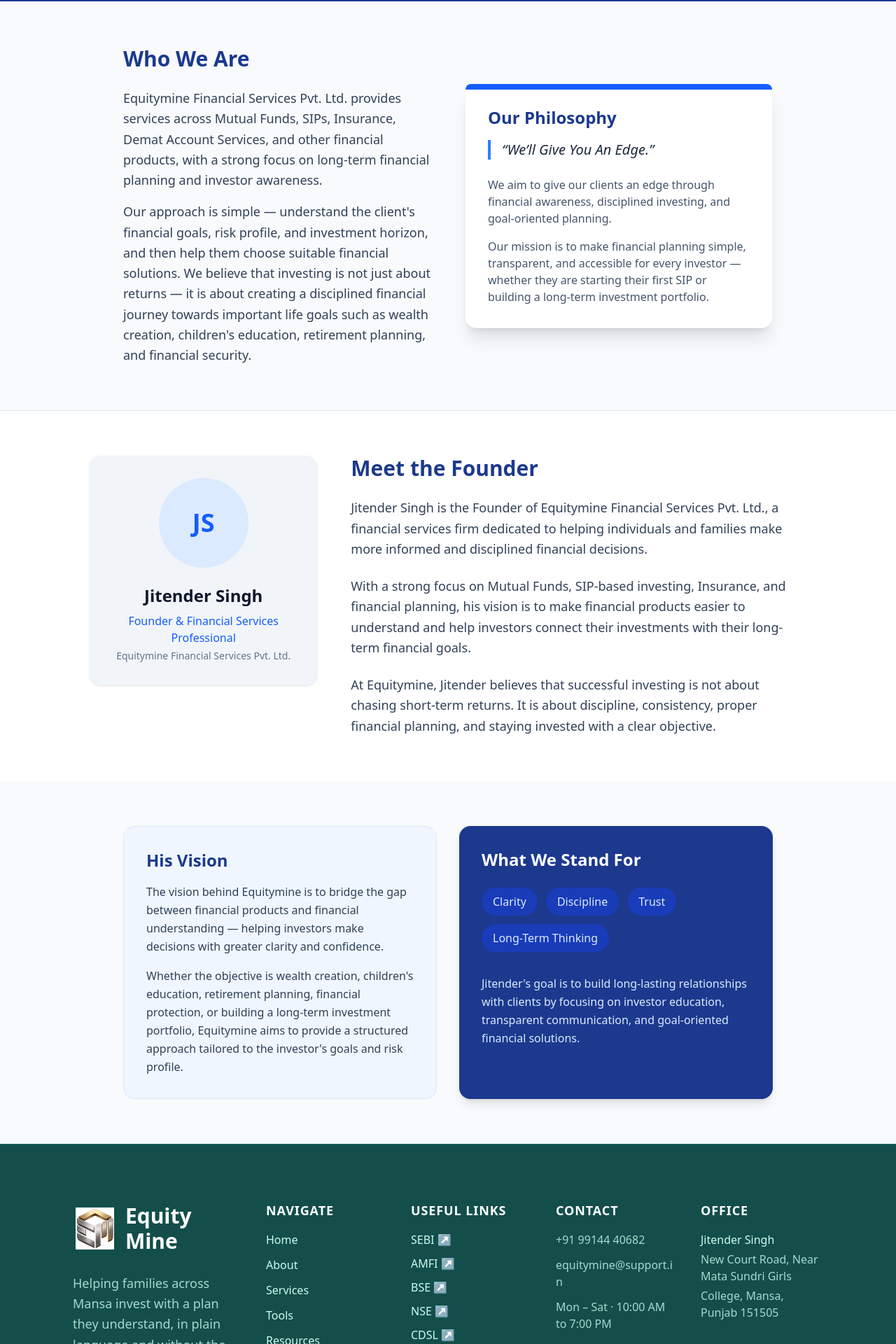
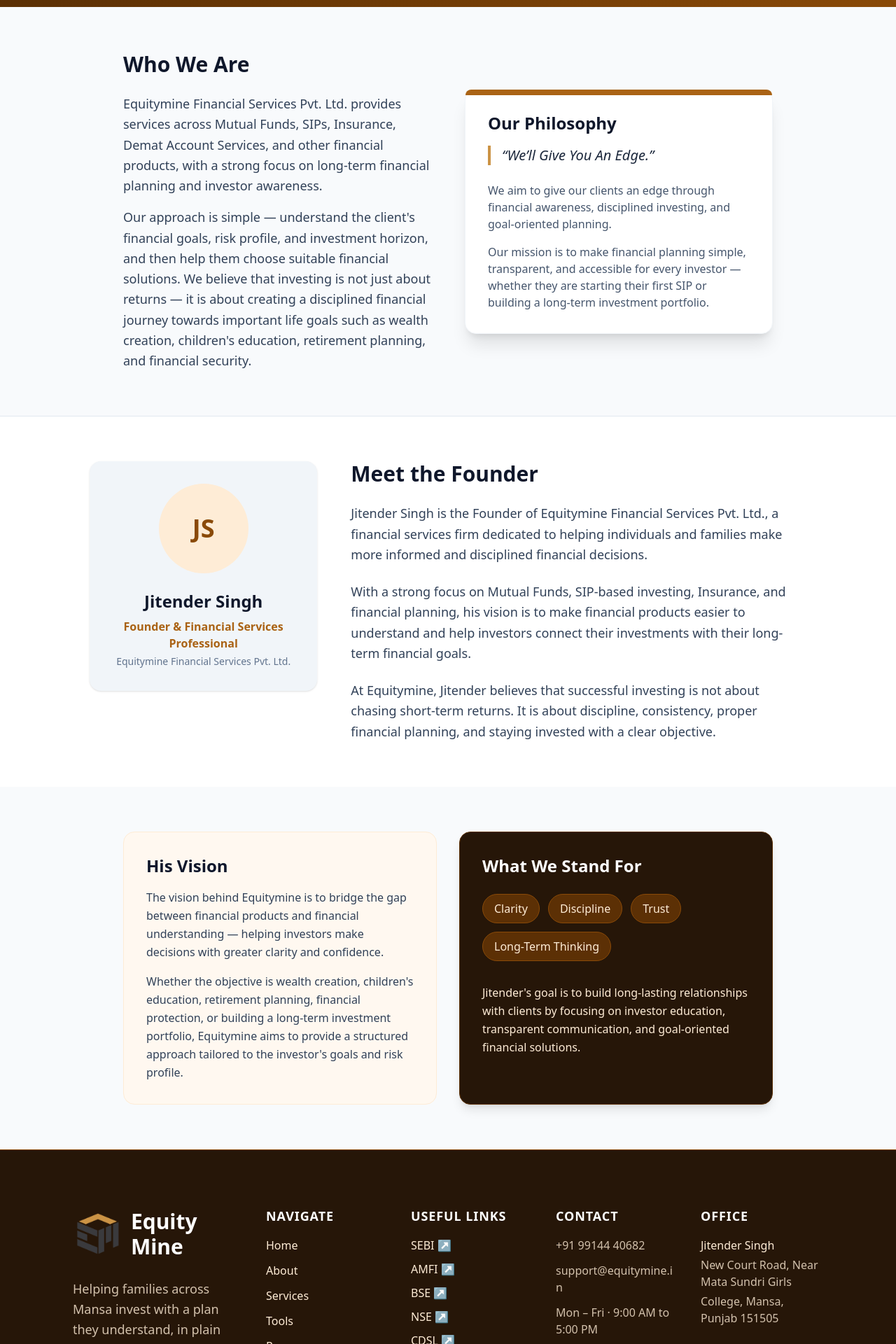
Before and after one commit to null-ptrx/equityMine, a Next.js app: page /about in a window 1280 px wide. Shown: the part 380-2300 px from the top of the page at 70% size. Built offline with nearby package versions, Linux system fonts and the light colour scheme.

Commit message:
feat: update brand theme colors, contact info, and company bio details

```diff
--- a/app/about/page.tsx
+++ b/app/about/page.tsx
@@ -4,10 +4,10 @@
   return (
     <div className="min-h-screen bg-slate-50 text-slate-900 font-sans">
       {/* Hero Section */}
-      <section className="bg-blue-900 text-white py-20 px-6 sm:px-12">
+      <section className="bg-gradient-to-br from-brand-900 via-brand-800 to-brand-700 text-white py-20 px-6 sm:px-12">
         <div className="max-w-5xl mx-auto text-center">
           <h1 className="text-4xl md:text-5xl font-extrabold mb-6 tracking-tight">About Equitymine Financial Services</h1>
-          <p className="text-xl text-blue-100 max-w-3xl mx-auto leading-relaxed">
+          <p className="text-xl text-brand-100 max-w-3xl mx-auto leading-relaxed">
             Helping individuals and families make informed decisions about their financial future in Mansa, Punjab.
           </p>
         </div>
@@ -16,7 +16,7 @@
       {/* Intro & Philosophy */}
       <section className="py-16 px-6 sm:px-12 max-w-5xl mx-auto grid md:grid-cols-2 gap-12 items-center">
         <div>
-          <h2 className="text-3xl font-bold mb-6 text-blue-900">Who We Are</h2>
+          <h2 className="text-3xl font-bold mb-6 text-slate-900">Who We Are</h2>
           <p className="text-lg text-slate-700 leading-relaxed mb-4">
             Equitymine Financial Services Pvt. Ltd. provides services across Mutual Funds, SIPs, Insurance, Demat Account Services, and other financial products, with a strong focus on long-term financial planning and investor awareness.
           </p>
@@ -25,9 +25,9 @@
           </p>
         </div>
         <div className="bg-white p-8 rounded-2xl shadow-xl border border-slate-100 relative">
-          <div className="absolute top-0 left-0 w-full h-2 bg-blue-600 rounded-t-2xl"></div>
-          <h3 className="text-2xl font-bold mb-4 text-blue-900">Our Philosophy</h3>
-          <blockquote className="text-xl italic font-medium text-slate-800 mb-6 border-l-4 border-blue-500 pl-4">
+          <div className="absolute top-0 left-0 w-full h-2 bg-brand-600 rounded-t-2xl"></div>
+          <h3 className="text-2xl font-bold mb-4 text-slate-900">Our Philosophy</h3>
+          <blockquote className="text-xl italic font-medium text-slate-800 mb-6 border-l-4 border-brand-500 pl-4">
             “We’ll Give You An Edge.”
           </blockquote>
           <p className="text-slate-600 mb-4">
@@ -45,16 +45,16 @@
           <div className="flex flex-col md:flex-row gap-12 items-start">
             <div className="md:w-1/3">
               <div className="bg-slate-100 rounded-2xl p-8 text-center shadow-sm">
-                <div className="w-32 h-32 bg-blue-100 rounded-full mx-auto mb-6 flex items-center justify-center text-blue-600 text-4xl font-bold">
+                <div className="w-32 h-32 bg-brand-100 rounded-full mx-auto mb-6 flex items-center justify-center text-brand-700 text-4xl font-bold">
                   JS
                 </div>
                 <h3 className="text-2xl font-bold text-slate-900">Jitender Singh</h3>
-                <p className="text-blue-600 font-medium mt-2">Founder & Financial Services Professional</p>
+                <p className="text-brand-600 font-semibold mt-2">Founder & Financial Services Professional</p>
                 <p className="text-sm text-slate-500 mt-1">Equitymine Financial Services Pvt. Ltd.</p>
               </div>
             </div>
             <div className="md:w-2/3">
-              <h2 className="text-3xl font-bold mb-6 text-blue-900">Meet the Founder</h2>
+              <h2 className="text-3xl font-bold mb-6 text-slate-900">Meet the Founder</h2>
               <p className="text-lg text-slate-700 leading-relaxed mb-6">
                 Jitender Singh is the Founder of Equitymine Financial Services Pvt. Ltd., a financial services firm dedicated to helping individuals and families make more informed and disciplined financial decisions.
               </p>
@@ -72,8 +72,8 @@
       {/* Vision & Values */}
       <section className="py-16 px-6 sm:px-12 max-w-5xl mx-auto">
         <div className="grid md:grid-cols-2 gap-8">
-          <div className="bg-blue-50 p-8 rounded-2xl border border-blue-100">
-            <h3 className="text-2xl font-bold mb-4 text-blue-900">His Vision</h3>
+          <div className="bg-brand-50 p-8 rounded-2xl border border-brand-100">
+            <h3 className="text-2xl font-bold mb-4 text-slate-900">His Vision</h3>
             <p className="text-slate-700 leading-relaxed mb-4">
               The vision behind Equitymine is to bridge the gap between financial products and financial understanding — helping investors make decisions with greater clarity and confidence.
             </p>
@@ -81,15 +81,15 @@
               Whether the objective is wealth creation, children&apos;s education, retirement planning, financial protection, or building a long-term investment portfolio, Equitymine aims to provide a structured approach tailored to the investor&apos;s goals and risk profile.
             </p>
           </div>
-          <div className="bg-blue-900 text-white p-8 rounded-2xl shadow-lg">
+          <div className="bg-brand-900 text-white p-8 rounded-2xl shadow-lg border border-brand-800">
             <h3 className="text-2xl font-bold mb-6 text-white">What We Stand For</h3>
             <div className="flex flex-wrap gap-3 mb-8">
-              <span className="bg-blue-800 text-blue-100 px-4 py-2 rounded-full font-medium">Clarity</span>
-              <span className="bg-blue-800 text-blue-100 px-4 py-2 rounded-full font-medium">Discipline</span>
-              <span className="bg-blue-800 text-blue-100 px-4 py-2 rounded-full font-medium">Trust</span>
-              <span className="bg-blue-800 text-blue-100 px-4 py-2 rounded-full font-medium">Long-Term Thinking</span>
+              <span className="bg-brand-800 text-brand-100 border border-brand-700 px-4 py-2 rounded-full font-medium">Clarity</span>
+              <span className="bg-brand-800 text-brand-100 border border-brand-700 px-4 py-2 rounded-full font-medium">Discipline</span>
+              <span className="bg-brand-800 text-brand-100 border border-brand-700 px-4 py-2 rounded-full font-medium">Trust</span>
+              <span className="bg-brand-800 text-brand-100 border border-brand-700 px-4 py-2 rounded-full font-medium">Long-Term Thinking</span>
             </div>
-            <p className="text-blue-100 leading-relaxed">
+            <p className="text-brand-100 leading-relaxed">
               Jitender&apos;s goal is to build long-lasting relationships with clients by focusing on investor education, transparent communication, and goal-oriented financial solutions.
             </p>
           </div>
--- a/app/globals.css
+++ b/app/globals.css
@@ -1,12 +1,16 @@
 @import "tailwindcss";
 
 @theme {
-  --color-brand-50: #f0fdfa;
-  --color-brand-100: #ccfbf1;
-  --color-brand-500: #14b8a6;
-  --color-brand-600: #0d9488;
-  --color-brand-700: #0f766e;
-  --color-brand-900: #134e4a;
+  --color-brand-50: #fff8f0;
+  --color-brand-100: #feecd6;
+  --color-brand-200: #fcd7aa;
+  --color-brand-300: #f8ba6e;
+  --color-brand-400: #e09f47;
+  --color-brand-500: #cb9345;
+  --color-brand-600: #aa6315;
+  --color-brand-700: #8a4a08;
+  --color-brand-800: #5c3005;
+  --color-brand-900: #261608;
 
   --color-accent-400: #fbbf24;
   --color-accent-500: #f59e0b;
--- a/app/page.tsx
+++ b/app/page.tsx
@@ -339,7 +339,7 @@
                     <div className="flex flex-col">
                       <span className="text-xs font-semibold text-slate-400 uppercase tracking-wider">Phone Support</span>
                       <span className="text-base font-semibold text-slate-800 group-hover:text-brand-600 transition-colors">+91 99144 40682</span>
-                      <span className="text-xs text-slate-500">Mon – Sat · 10:00 AM to 7:00 PM</span>
+                      <span className="text-xs text-slate-500">Mon – Fri · 9:00 AM to 5:00 PM</span>
                     </div>
                   </a>
 
@@ -353,7 +353,7 @@
                     </div>
                     <div className="flex flex-col">
                       <span className="text-xs font-semibold text-slate-400 uppercase tracking-wider">Email Inquiry</span>
-                      <span className="text-base font-semibold text-slate-800 group-hover:text-brand-600 transition-colors">equitymine@support.in</span>
+                      <span className="text-base font-semibold text-slate-800 group-hover:text-brand-600 transition-colors">support@equitymine.in</span>
                       <span className="text-xs text-slate-500">Typically replies within 2 hours</span>
                     </div>
                   </a>
--- a/components/Footer.tsx
+++ b/components/Footer.tsx
@@ -195,9 +195,9 @@
                   href="mailto:equitymine@support.in"
                   className="hover:text-white focus-visible:outline-none focus-visible:ring-2 focus-visible:ring-accent-400 rounded-sm transition-colors break-all"
                 >
-                  equitymine@support.in
+                  support@equitymine.in
                 </a>
-                <span>Mon – Sat · 10:00 AM to 7:00 PM</span>
+                <span>Mon – Fri · 9:00 AM to 5:00 PM</span>
               </address>
             </div>
 
@@ -225,9 +225,7 @@
           <p className="text-sm text-brand-100/80">
             ARN No. 277368
           </p>
-          <p className="text-sm text-brand-100/80">
-            Initial registration on [valid till DD.MM.YYYY] | Valid till [valid till DD.MM.YYYY]
-          </p>
+
         </div>
 
         {/* Statutory disclaimer */}
@@ -239,7 +237,7 @@
             Mutual fund investments are subject to market risks. Read all scheme-related documents carefully. Past performance is not indicative of future returns. The calculators and content on this site are for illustrative and educational purposes only and do not constitute investment advice. Please consult your mutual fund distributor before investing.
           </p>
           <p>
-            Grievance redressal: Jitender Singh · <a href="mailto:equitymine@support.in" className="underline hover:text-white transition-colors">equitymine@support.in</a> · <a href="tel:+919914440682" className="underline hover:text-white transition-colors">+91 99144 40682</a>. Unresolved complaints may be escalated to <a href="https://www.amfiindia.com" target="_blank" rel="noopener noreferrer" className="underline hover:text-white transition-colors">AMFI</a> or through <a href="https://scores.sebi.gov.in" target="_blank" rel="noopener noreferrer" className="underline hover:text-white transition-colors">SEBI SCORES</a>. Full details on the <a href="/disclaimer" className="underline hover:text-white transition-colors">disclaimer page</a>.
+            Grievance redressal: Jitender Singh · <a href="mailto:equitymine@support.in" className="underline hover:text-white transition-colors">support@equitymine.in</a> · <a href="tel:+919914440682" className="underline hover:text-white transition-colors">+91 99144 40682</a>. Unresolved complaints may be escalated to <a href="https://www.amfiindia.com" target="_blank" rel="noopener noreferrer" className="underline hover:text-white transition-colors">AMFI</a> or through <a href="https://scores.sebi.gov.in" target="_blank" rel="noopener noreferrer" className="underline hover:text-white transition-colors">SEBI SCORES</a>.
           </p>
         </div>
 
--- a/components/Navbar.tsx
+++ b/components/Navbar.tsx
@@ -1,5 +1,6 @@
 import Image from "next/image";
 import logo from "../public/logo.png";
+
 
 export function Navbar() {
   return (
@@ -12,10 +13,10 @@
         >
           <Image
             src={logo}
-            height={52}
+            height={53}
             alt="Equity Mine Logo"
             placeholder="blur"
-            className="w-auto h-10 sm:h-[52px]"
+            className="w-auto h-10 sm:h-[60px]"
           />
           <span className="text-xl sm:text-2xl font-bold text-slate-900 group-hover:text-brand-600 transition-colors">
             Equity Mine
```
Also changed, not shown: app/admin/page.tsx (+30 -30 lines), app/login/page.tsx (+7 -7 lines), components/home/About.tsx (+6 -5 lines), public/logo.png.
